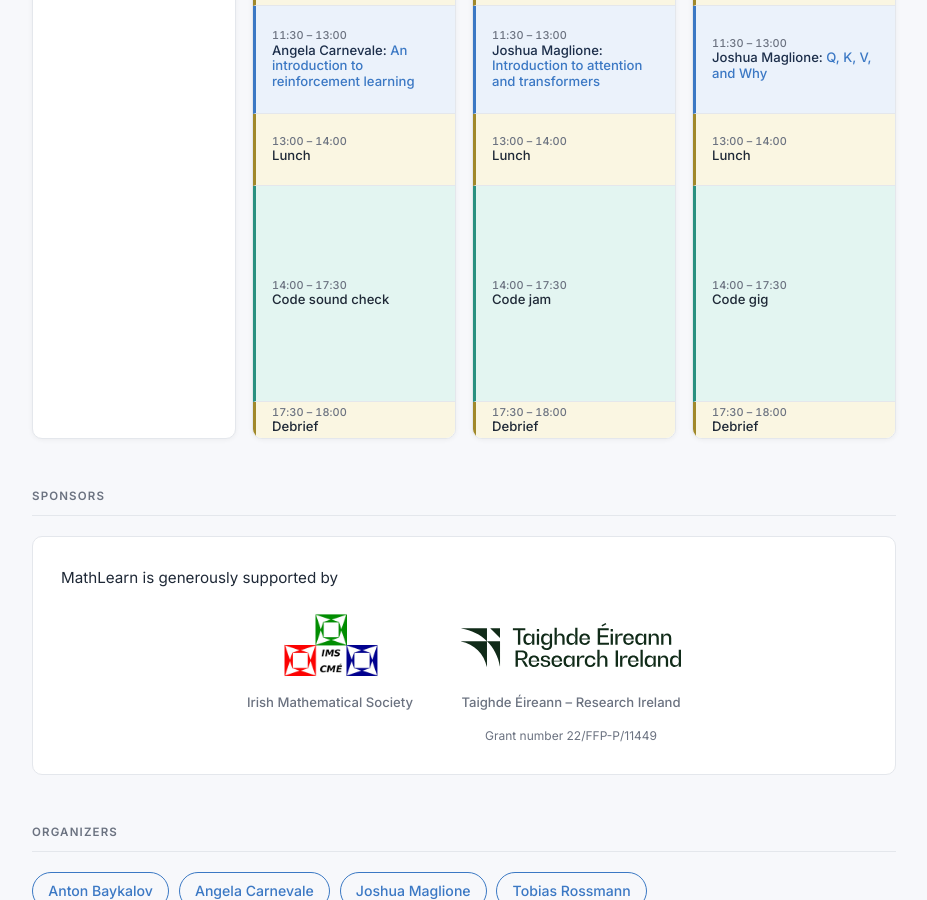
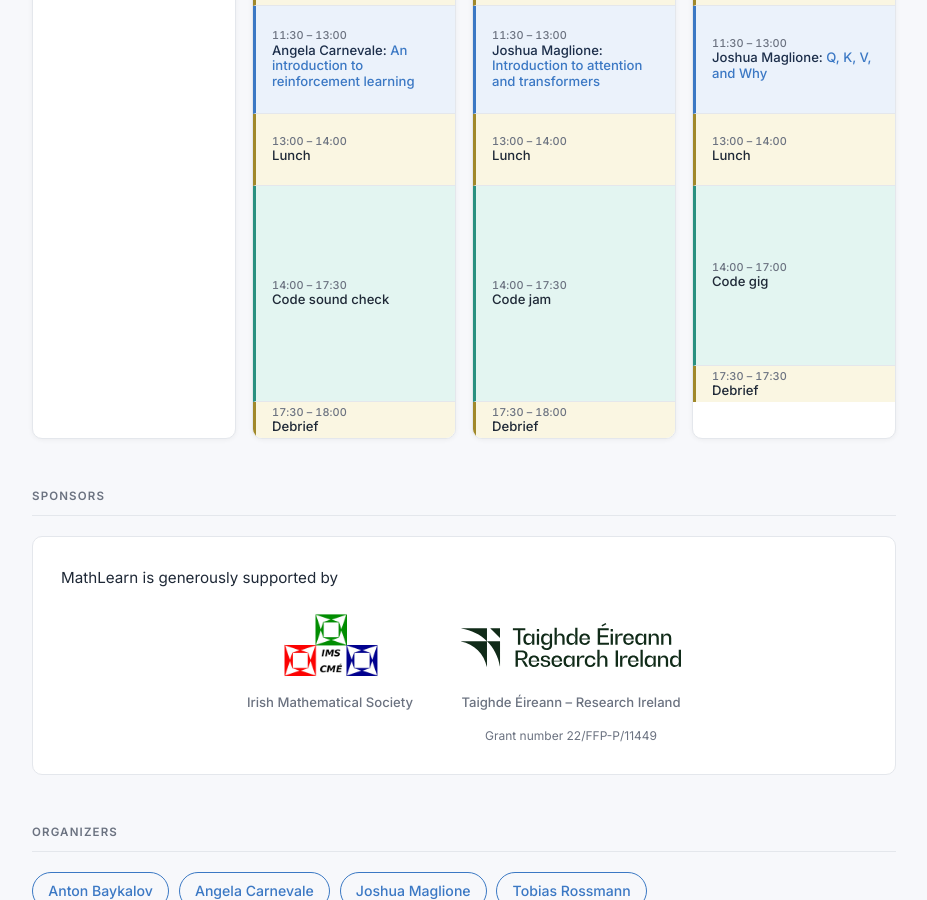
Before and after one commit to math-learn/math-learn.github.io, a Jekyll site: the page built from index.md, in a window 1280 px wide and 900 px high, scrolled down 936 px. Shown: the whole window, without its empty margins (176-1103 px from the left). Built offline with Jekyll 4.4.1, drawn with Linux system fonts in a browser that asks for light colours.

Commit message:
updated website

```diff
--- a/docs/feed.xml
+++ b/docs/feed.xml
@@ -1 +1 @@
-<?xml version="1.0" encoding="utf-8"?><feed xmlns="http://www.w3.org/2005/Atom" ><generator uri="https://jekyllrb.com/" version="4.4.1">Jekyll</generator><link href="/feed.xml" rel="self" type="application/atom+xml" /><link href="/" rel="alternate" type="text/html" /><updated>2026-06-04T08:24:51+01:00</updated><id>/feed.xml</id><title type="html">MathLearn</title><subtitle>A workshop for early-career researchers about applications of artificial intelligence in pure mathematics.</subtitle></feed>
+<?xml version="1.0" encoding="utf-8"?><feed xmlns="http://www.w3.org/2005/Atom" ><generator uri="https://jekyllrb.com/" version="4.4.1">Jekyll</generator><link href="/feed.xml" rel="self" type="application/atom+xml" /><link href="/" rel="alternate" type="text/html" /><updated>2026-06-04T14:47:35+01:00</updated><id>/feed.xml</id><title type="html">MathLearn</title><subtitle>A workshop for early-career researchers about applications of artificial intelligence in pure mathematics.</subtitle></feed>
--- a/docs/index.html
+++ b/docs/index.html
@@ -146,12 +146,12 @@
         <span class="event-time">13:00 – 14:00</span>
         <span class="event-title">Lunch</span>
       </li>
-      <li class="event-item event-handson" style="height:216px">
-        <span class="event-time">14:00 – 17:30</span>
+      <li class="event-item event-handson" style="height:180px">
+        <span class="event-time">14:00 – 17:00</span>
         <span class="event-title">Code gig</span>
       </li>
       <li class="event-item event-break" style="height:36px">
-        <span class="event-time">17:30 – 18:00</span>
+        <span class="event-time">17:30 – 17:30</span>
         <span class="event-title">Debrief</span>
       </li>
     </ul>
--- a/index.md
+++ b/index.md
@@ -132,12 +132,12 @@
         <span class="event-time">13:00 – 14:00</span>
         <span class="event-title">Lunch</span>
       </li>
-      <li class="event-item event-handson" style="height:216px">
-        <span class="event-time">14:00 – 17:30</span>
+      <li class="event-item event-handson" style="height:180px">
+        <span class="event-time">14:00 – 17:00</span>
         <span class="event-title">Code gig</span>
       </li>
       <li class="event-item event-break" style="height:36px">
-        <span class="event-time">17:30 – 18:00</span>
+        <span class="event-time">17:30 – 17:30</span>
         <span class="event-title">Debrief</span>
       </li>
     </ul>
```
